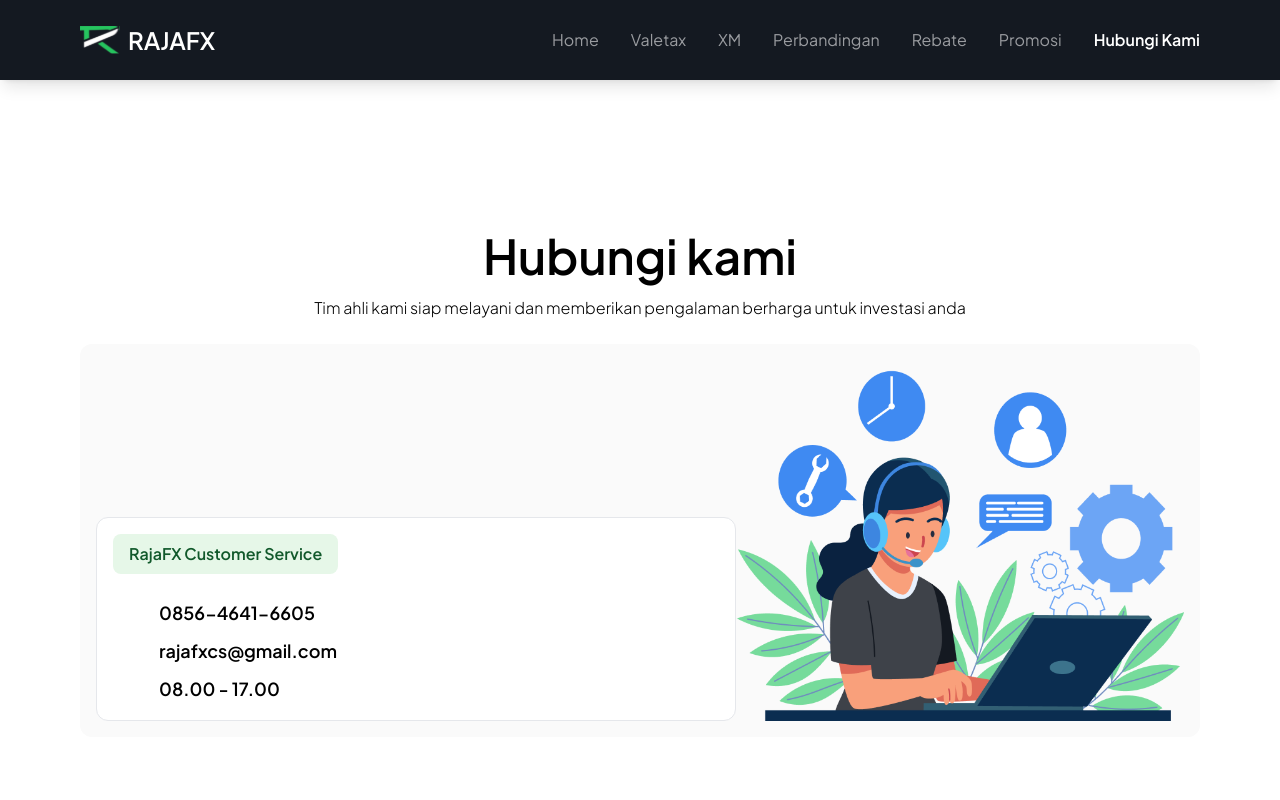
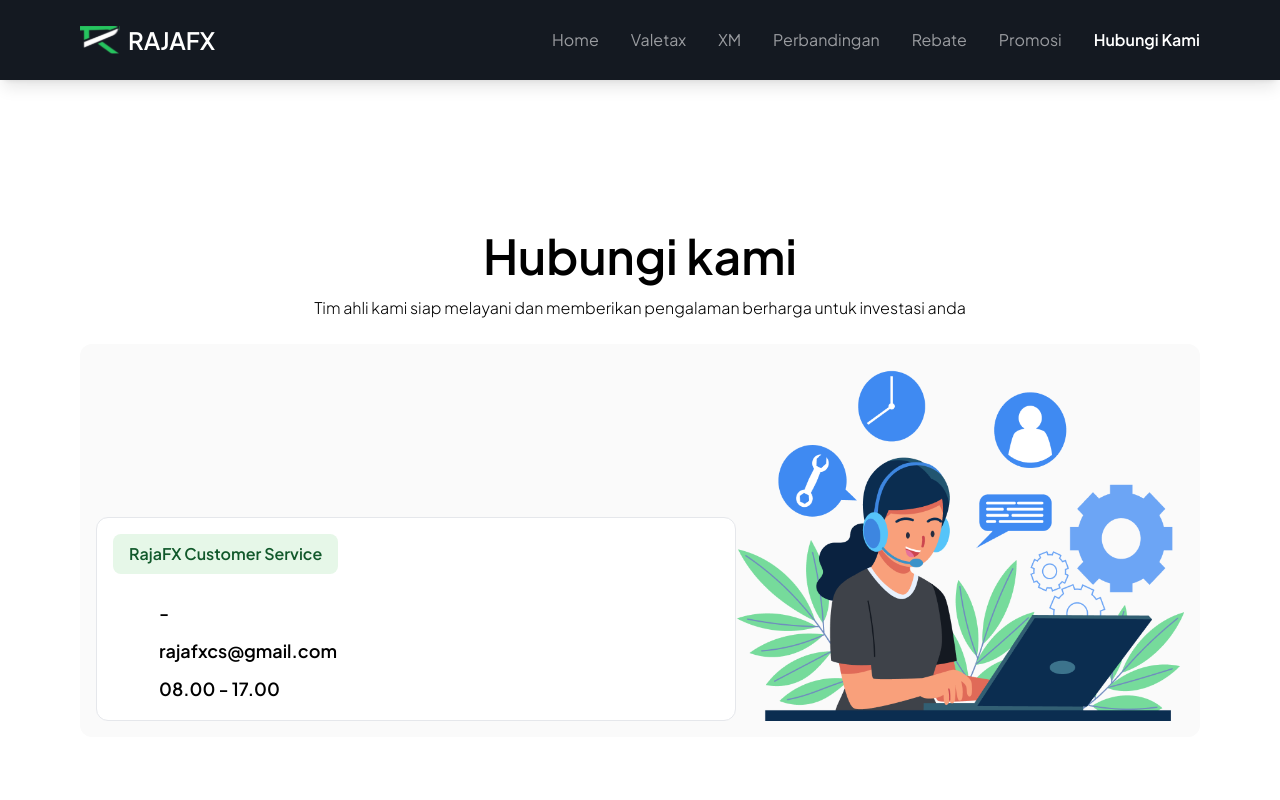
Before and after one commit to anantariskys/rajafx, a Next.js app: page /hubungi-kami in a window 1280 px wide. Shown: the top 800 px of the page. Built offline with nearby package versions, Linux system fonts and the light colour scheme; some icons are missing.

Commit message:
Update page.tsx

```diff
--- a/src/app/hubungi-kami/page.tsx
+++ b/src/app/hubungi-kami/page.tsx
@@ -16,7 +16,7 @@
                 <div className='space-y-2 text-lg font-semibold'>
                     <div className='flex items-center gap-4'>
                         <Icon className='text-3xl' icon={'ic:baseline-whatsapp'}/>
-                        <p>0856-4641-6605</p>
+                        <p>-</p>
                     </div>
 
                     <div className='flex items-center gap-4'>
```
